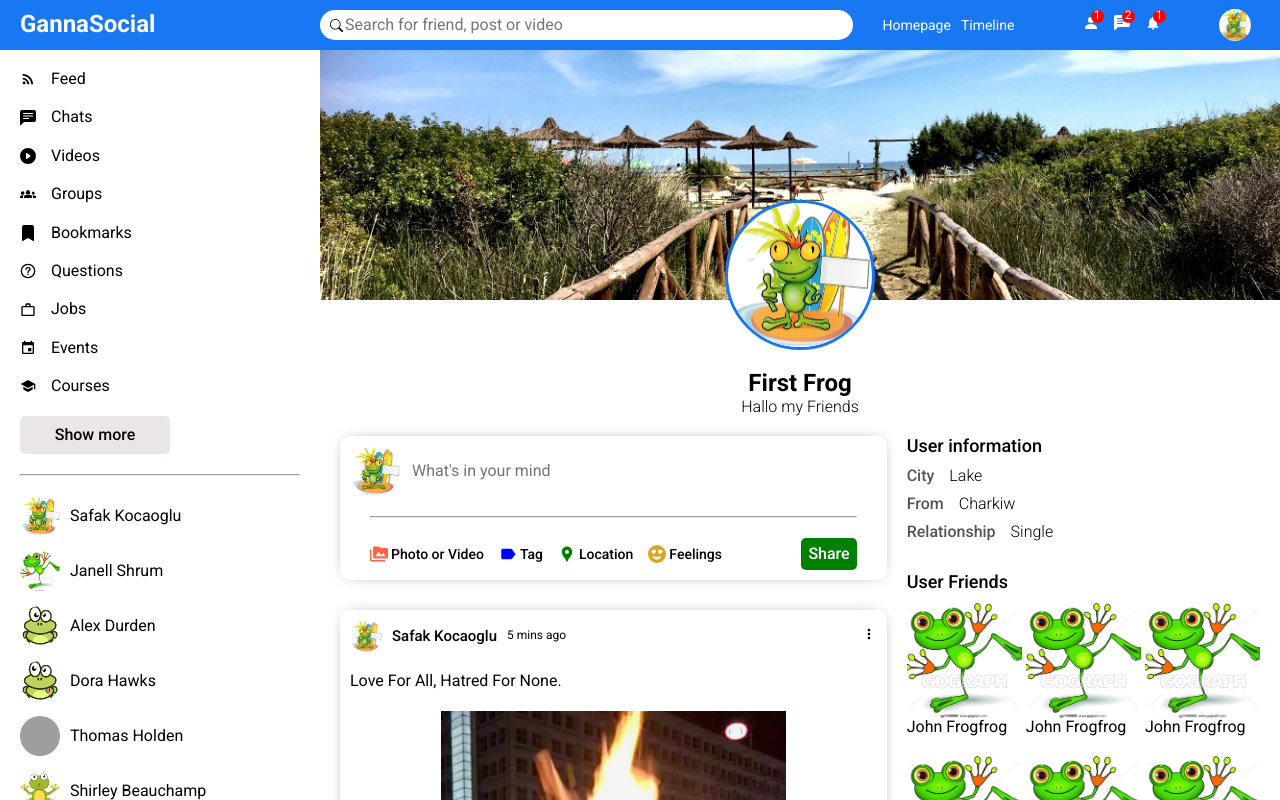
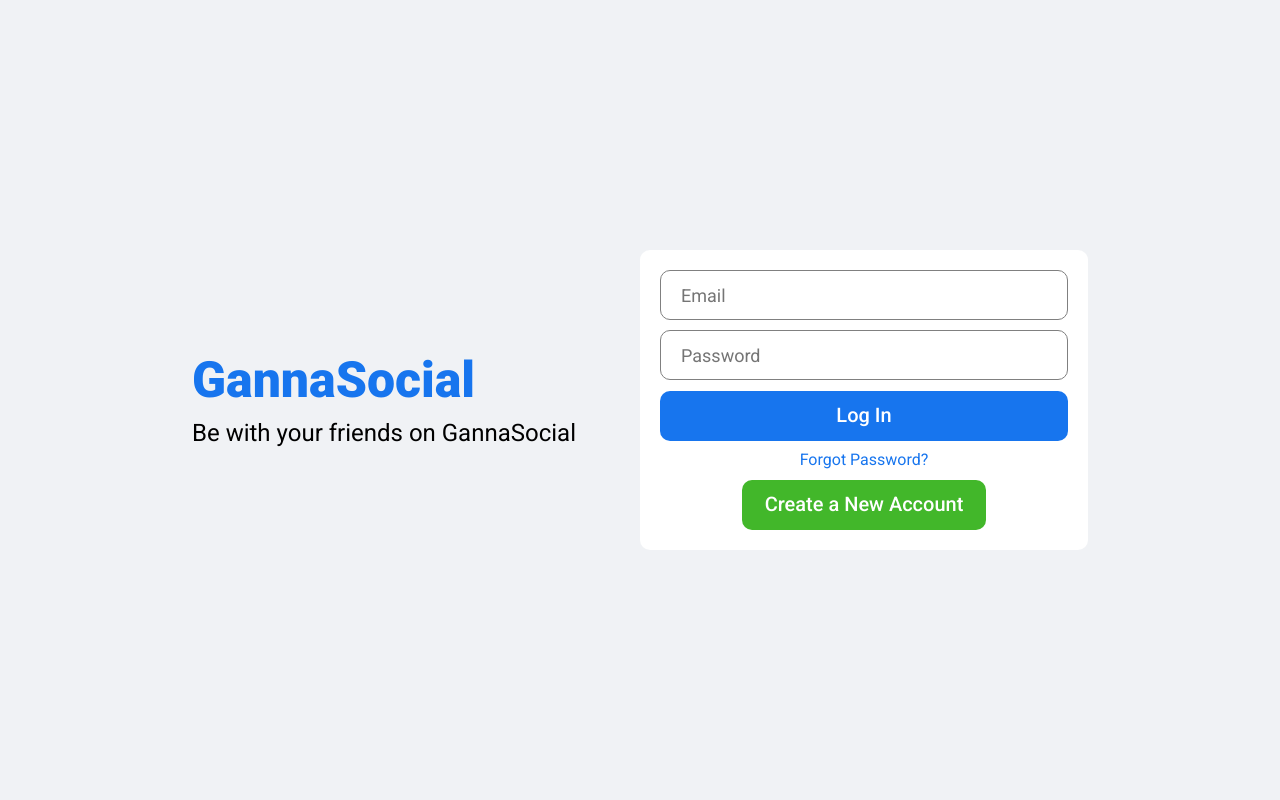
Before and after one commit to GannaKov/mern-social-app-react, a React (Create React App) app: page / in a window 1280 px wide. Shown: the top 800 px of the page. Built offline with nearby package versions, Linux system fonts and the light colour scheme; grey boxes are pictures that could not be loaded.

Commit message:
loginPage style

```diff
--- a/src/App.js
+++ b/src/App.js
@@ -1,7 +1,8 @@
 import Home from "./pages/home/Home";
+import Login from "./pages/login/Login";
 import Profile from "./pages/profile/Profile";
 function App() {
-  return <Profile />;
+  return <Login />;
 }
 
 export default App;
--- a/src/pages/login/Login.jsx
+++ b/src/pages/login/Login.jsx
@@ -0,0 +1,26 @@
+import "./login.css";
+
+export default function Login() {
+  return (
+    <div className="login">
+      <div className="loginWrapper">
+        <div className="loginLeft">
+          <h3 className="loginLogo">GannaSocial</h3>
+          <span className="loginDesc">Be with your friends on GannaSocial</span>
+        </div>
+        <div className="loginRight">
+          <div className="loginBox">
+            <input placeholder="Email" className="loginInput" />
+            <input placeholder="Password" className="loginInput" />
+            <button className="loginButton">Log In</button>
+            <span className="loginForgot">Forgot Password?</span>
+            <button className="loginRegisterButton">
+              Create a New Account
+            </button>
+          </div>
+        </div>
+      </div>
+    </div>
+  );
+}
+//2,13
--- a/src/pages/login/login.css
+++ b/src/pages/login/login.css
@@ -0,0 +1,101 @@
+.login {
+  width: 100vw;
+  height: 100vh;
+  background-color: #f0f2f5;
+  display: flex;
+  align-items: center;
+  justify-content: center;
+}
+
+.loginWrapper {
+  width: 70%;
+  height: 70%;
+  display: flex;
+}
+
+.loginLeft,
+.loginRight {
+  flex: 1;
+  display: flex;
+  flex-direction: column;
+  justify-content: center;
+}
+
+.loginLogo {
+  font-size: 50px;
+  font-weight: 800;
+  color: #1775ee;
+  margin-bottom: 10px;
+}
+
+.loginDesc {
+  font-size: 24px;
+}
+
+.loginBox {
+  height: 300px;
+  padding: 20px;
+  background-color: white;
+  border-radius: 10px;
+  display: flex;
+  flex-direction: column;
+  justify-content: space-between;
+}
+
+.loginInput {
+  height: 50px;
+  border-radius: 10px;
+  border: 1px solid gray;
+  font-size: 18px;
+  padding-left: 20px;
+}
+
+.loginInput:focus {
+  outline: none;
+}
+
+.loginButton {
+  height: 50px;
+  border-radius: 10px;
+  border: none;
+  background-color: #1775ee;
+  color: white;
+  font-size: 20px;
+  font-weight: 500;
+  cursor: pointer;
+  outline: transparent;
+  transition: background-color 250ms cubic-bezier(0.4, 0, 0.2, 1);
+}
+.loginButton:hover,
+.loginButton:focus {
+  background-color: #1066d5;
+}
+.loginForgot {
+  text-align: center;
+  color: #1775ee;
+  transition: color 250ms cubic-bezier(0.4, 0, 0.2, 1);
+  cursor: pointer;
+}
+.loginForgot:hover,
+.loginForgot:focus {
+  color: #1066d5;
+}
+
+.loginRegisterButton {
+  width: 60%;
+  align-self: center;
+  height: 50px;
+  border-radius: 10px;
+  border: none;
+  background-color: #42b72a;
+  color: white;
+  font-size: 20px;
+  font-weight: 500;
+  cursor: pointer;
+  outline: transparent;
+  transition: background-color 250ms cubic-bezier(0.4, 0, 0.2, 1);
+}
+.loginRegisterButton:hover,
+.loginRegisterButton:focus {
+  background-color: #2c7d1c;
+}
```
